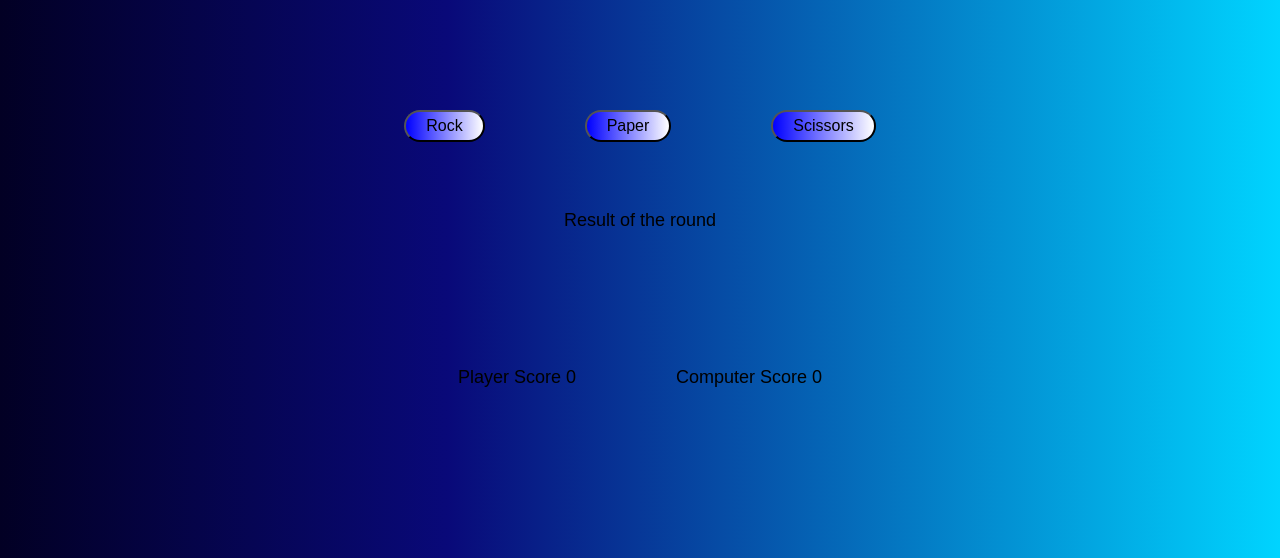
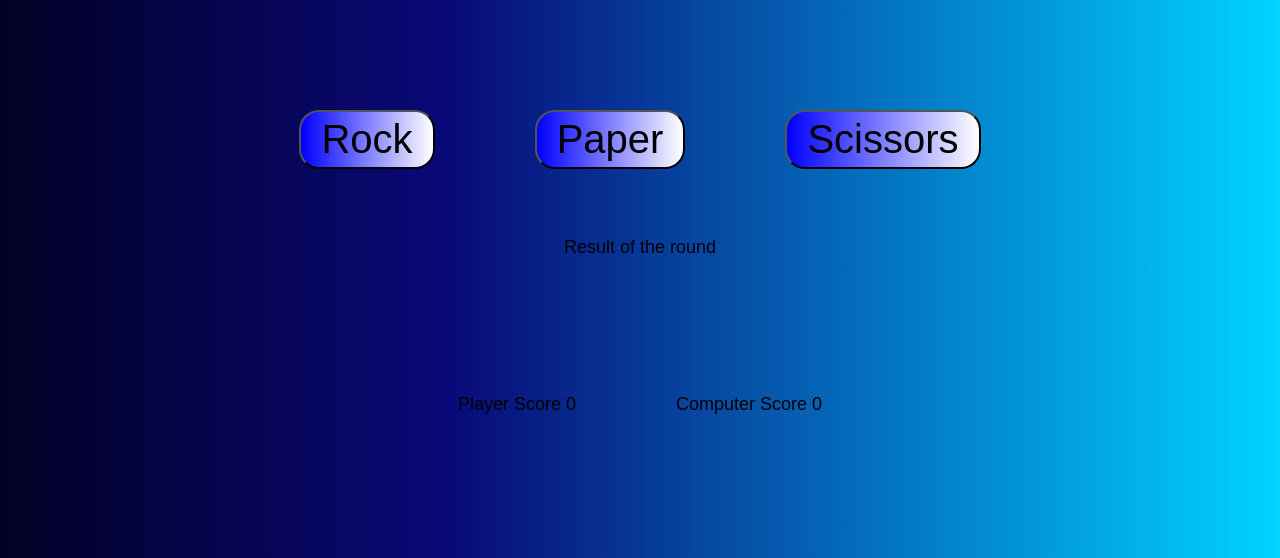
Before and after one commit to benterkidhiaeddine/rock-paper-scissors, a plain HTML site: page game.html in a window 1280 px wide. Shown: the part 242-800 px from the top of the page. Drawn offline with Linux system fonts and the light colour scheme; a web font is replaced by a local one.

Commit message:
Made the buttons for the player choice more visible

```diff
--- a/game.css
+++ b/game.css
@@ -39,3 +39,6 @@ a{
     font-family: 'Games',sans-serif;
     color: black;
 }
+.container.buttons button{
+    font-size: 40px;
+}
--- a/game.html
+++ b/game.html
@@ -16,7 +16,7 @@
 
 
     <!--Player choice interface-->
-    <div class="container images">
+    <div class="container buttons">
         <button onclick="game('rock')"  id="rock">Rock</button>
         <button onclick="game('paper')" id="paper">Paper</button>
         <button onclick="game('scissors')" id="scissors">Scissors</button>
```
